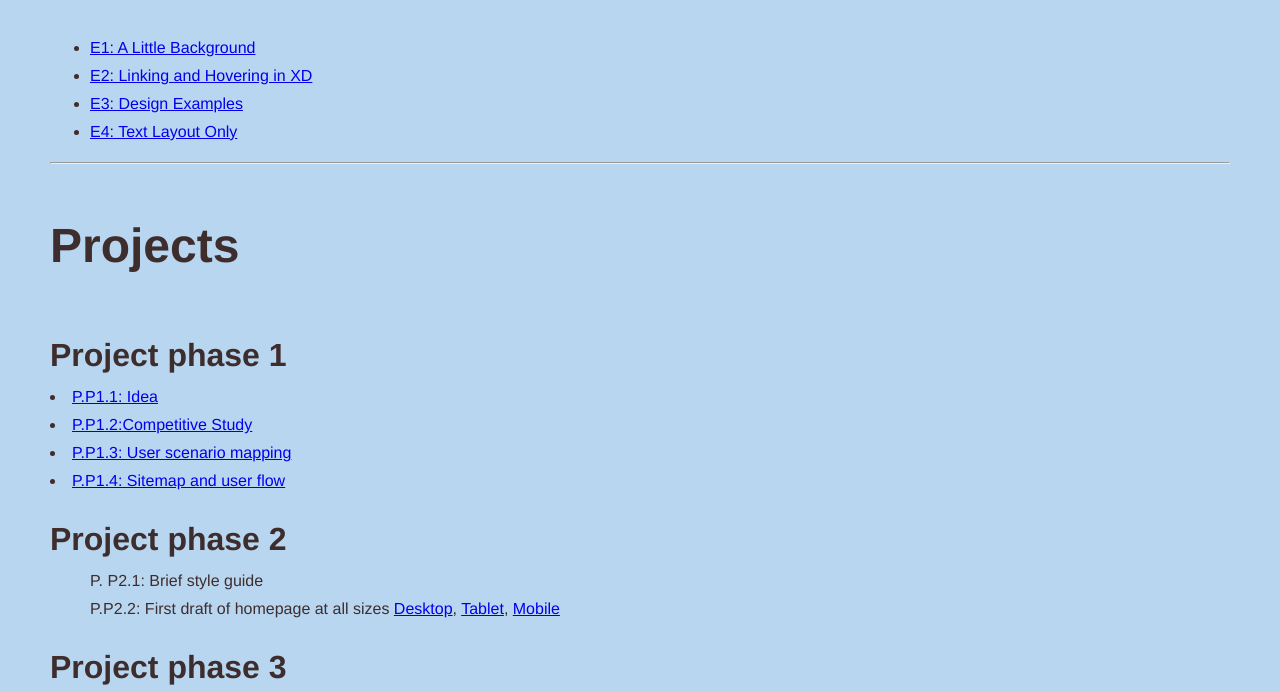
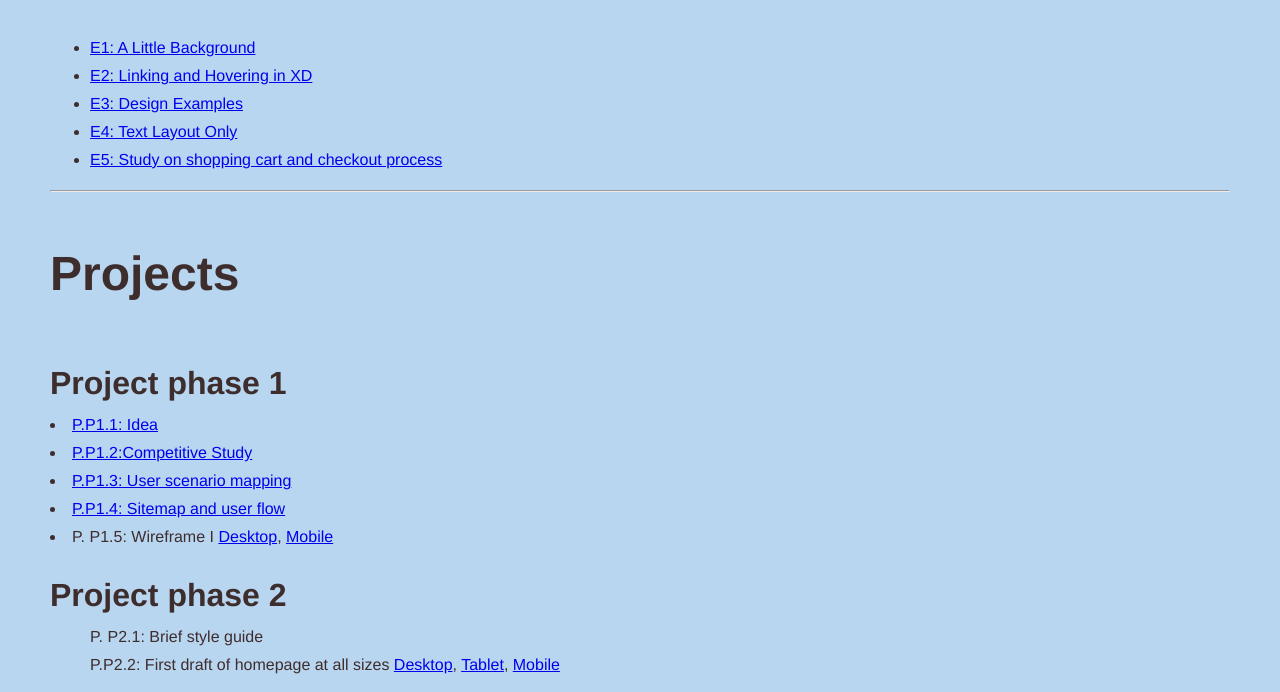
Before and after one commit to homayounnasr/avt415, a plain HTML site: page index.html in a window 1280 px wide. Shown: the part 503-1195 px from the top of the page. Drawn offline with Linux system fonts and the light colour scheme.

Commit message:
Add files via upload

```diff
--- a/index.html
+++ b/index.html
@@ -19,6 +19,7 @@
 			<li><a href="https://xd.adobe.com/view/95eb0864-9b18-48b1-8476-495ee4534fe9-c0b8/">E2: Linking and Hovering in XD</a></li>
 			<li><a href=" https://xd.adobe.com/view/c1f19f73-7fbb-4342-b84a-e7f95a4ac570-94a2/">E3: Design Examples</a></li>
 			<li><a href="text layout.html">E4: Text Layout Only</a></li>
+			<li><a href="https://xd.adobe.com/view/bf69f250-d3ed-4854-b300-0cf44789d884-ea3a/">E5: Study on shopping cart and checkout process</a></li>
 			</ul>
 		</div>
 		<hr>
@@ -34,7 +35,7 @@
 			<li><a href="https://xd.adobe.com/view/aba573ad-0ef7-4fcb-a309-d3b3f8b35893-fef6/">P.P1.2:Competitive Study</a></li>
 			<li><a href="User scenario mapping.html">P.P1.3: User scenario mapping</a></li>
 			<li><a href="https://xd.adobe.com/view/b0b27e97-af89-4060-bfda-237a6b8a757a-e5e1/">P.P1.4: Sitemap and user flow</a></li>
-			<dd></dd>
+			<li>P. P1.5: Wireframe I <a href="https://xd.adobe.com/view/06106624-bbb9-490f-ad68-aea919fc2db9-5343/">Desktop</a>, <a href="https://xd.adobe.com/view/a41985d1-16af-4d3c-a6f0-d52b6f7be463-f14a/"> Mobile</a></li>
 			</dl>
 			<dl>
 				<dt>Project phase 2</dt>
```
